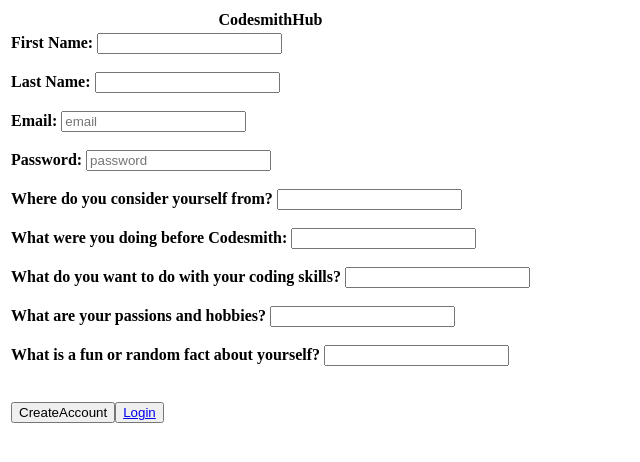
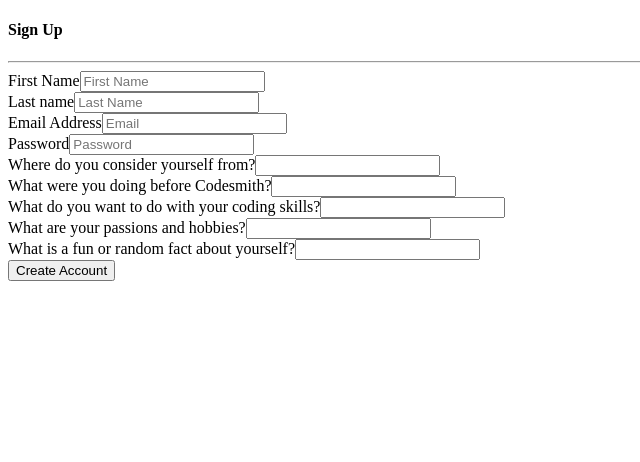
Before and after one commit to CodesmithHub/CodesmithHub, a React app: page /signup in a window 1280 px wide. Shown: the top 462 px of the page, without its empty margins (0-640 px from the left). Built offline with nearby package versions, Linux system fonts and the light colour scheme; the HTML template or start-up script is replaced by a standard one.

Commit message:
update UI

```diff
--- a/client/signup.js
+++ b/client/signup.js
@@ -1,66 +1,13 @@
-import React, { Component } from 'react'
-import { render } from 'react-dom'
-import { BrowserRouter, Route, Link, Redirect } from 'react-router-dom';
+const React = require('react');
+const axios = require('axios');
+const { Redirect } = require('react-router-dom');
 
 class SignUp extends React.Component {
-
   constructor() {
     super();
     this.state = { loggedIn: false, user: {} };
     this.userInfo = this.userInfo.bind(this);
   }
-
-  render() {
-
-    if (this.state.loggedIn) {
-      return (
-        <Redirect to={{pathname: "/main", state: { from: this.state.user } }} />
-      )
-    }
-
-    return (
-      <div>
-        <table>
-          <tbody>
-            <tr>
-            <th className="header">CodesmithHub</th>
-            </tr>
-            <tr>
-              <td className="tableContent">
-                <div className="input">
-                  <form>
-                      <b>First Name:</b> <input type='text' id='firstname'/>
-                      <br/><br/>
-                      <b>Last Name:</b> <input type='text' id='lastname'/>
-                      <br/><br/>
-                      <b>Email:</b> <input type='text' id='email' placeholder='email'/>
-                      <br/><br/>
-                      <b>Password:</b> <input type='password' id='password' placeholder='password'/>
-                      <br/><br/>
-                      <b>Where do you consider yourself from?</b> <input type='text' id='hometown'/>
-                      <br/><br/>
-                      <b>What were you doing before Codesmith:</b> <input type='text' id='past'/>
-                      <br/><br/>
-                      <b>What do you want to do with your coding skills?</b> <input type='text' id='future'/>
-                      <br/><br/>
-                      <b>What are your passions and hobbies?</b> <input type='text' id='hobbies'/>
-                      <br/><br/>
-                      <b>What is a fun or random fact about yourself?</b> <input type='text' id='random'/>
-                  </form>
-                </div>
-                <br/><br/>
-                <button type='submit' onClick={this.userInfo}>CreateAccount</button>
-                <button>
-                  <Link to='/'>Login</Link>
-                </button>
-                </td>
-                </tr>
-          </tbody>
-        </table>
-      </div>
-    )
-  }
-
   /** This function is used to sign up a user */
   userInfo(e) {
     e.preventDefault();
@@ -73,8 +20,8 @@
       past: document.getElementById('past').value,
       future: document.getElementById('future').value,
       hobbies: document.getElementById('hobbies').value,
-        random: document.getElementById('random').value
-      }
+      random: document.getElementById('random').value,
+    };
 
     axios.post('/authenticate/create', data)
       .then((response) => {
@@ -86,6 +33,75 @@
         console.log(`ERROR: ${error}`);
       });
   }
+
+  render() {
+    if (this.state.loggedIn) {
+      return (
+        <Redirect to={{ pathname: "/main", state: { from: this.state.user } }} />
+      );
+    }
+
+    return (
+      <div>
+        <section id="register" className="content section-grey" >
+          <div className="container">
+            <div className="row">
+              <div className="col-lg-4 col-lg-offset-4 col-md-6 col-md-offset-3 col-sm-6 col-sm-offset-3">
+                <div className="register-box box-shadow rounded-x2">
+                  <h4 className="text-center weight-700">Sign Up</h4>
+                  <hr />
+
+                  <form role="form" onSubmit={this.userInfo}>
+                    <div className="input-group margin-right-20">
+                      <label htmlFor="firstname">First Name</label>
+                      <input type="text" className="form-control" id="firstname" name="First Name" placeholder="First Name" />
+                    </div>
+                    <div className="input-group margin-right-20">
+                      <label htmlFor="lastname">Last name</label>
+                      <input type="text" className="form-control" id="lastname" name="Last Name" placeholder="Last Name" />
+                    </div>
+                    <div className="input-group margin-right-20">
+                      <label htmlFor="email">Email Address</label>
+                      <input type="text" className="form-control" id="email" name="Email" placeholder="Email" />
+                    </div>
+                    <div className="input-group margin-right-20">
+                      <label htmlFor="password">Password</label>
+                      <input type="password" className="form-control" id="password" name="Password" placeholder="Password" />
+                    </div>
+                    <div className="input-group margin-right-20">
+                      <label htmlFor="hometown">Where do you consider yourself from?</label>
+                      <input type="textarea" className="form-control" id="hometown" />
+                    </div>
+                    <div className="input-group margin-right-20">
+                      <label htmlFor="past">What were you doing before Codesmith?</label>
+                      <input type="textarea" className="form-control" id="past" />
+                    </div>
+
+                    <div className="input-group margin-right-20">
+                      <label htmlFor="future">What do you want to do with your coding skills?</label>
+                      <input type="textarea" className="form-control" id="future" />
+                    </div>
+
+                    <div className="input-group margin-right-20">
+                      <label htmlFor="hobbies">What are your passions and hobbies?</label>
+                      <input type="textarea" className="form-control" id="hobbies" />
+                    </div>
+
+                    <div className="input-group margin-right-20">
+                      <label htmlFor="random">What is a fun or random fact about yourself?</label>
+                      <input type="textarea" className="form-control" id="random" />
+                    </div>
+
+                    <button type="submit" className="btn btn-primary rounded pi-btn-default btn-xlg" onClick={this.userInfo}>Create Account</button>
+                  </form>
+                </div>
+              </div>
+            </div>
+          </div>
+        </section>
+      </div>
+    );
+  }
 }
 
 export default SignUp;
```
Also changed, not shown: client/login.js (renamed from client/login.jsx). Lines whose indentation alone changed are shown as unchanged.
